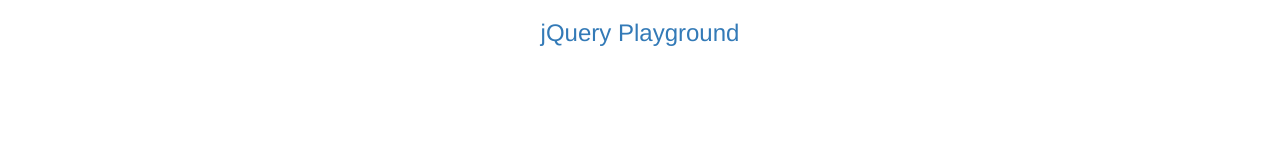
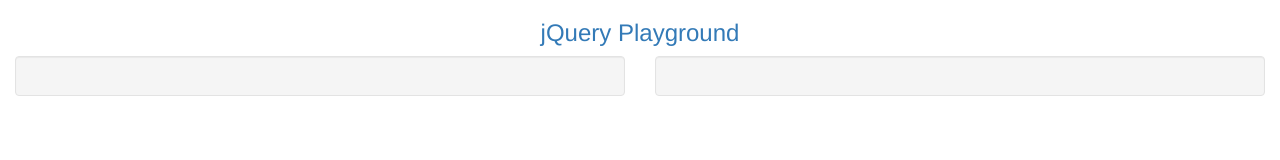
Before and after one commit to wasswaenockmale/Frontend-practice, a plain HTML site: page container/grid.html in a window 1280 px wide. Drawn offline with nearby package versions, Linux system fonts and the light colour scheme.

Commit message:
Bootstrap has a class called well, I have tried it out

```diff
--- a/container/grid.html
+++ b/container/grid.html
@@ -16,8 +16,17 @@
         <h3 class="text-primary text-center">jQuery Playground</h3>
         <!-- I have created a row -->
         <div class="row">
-            <div class="col-xs-6"></div>
-            <div class="col-xs-6"></div>
+            <div class="col-xs-6">
+                <!-- Bootstrap has a class called 'well'  -->
+                <div class="well">
+
+                </div>
+            </div>
+            <div class="col-xs-6">
+                <div class="well">
+
+                </div>
+            </div>
         </div>
     </div>
 </body>
```
